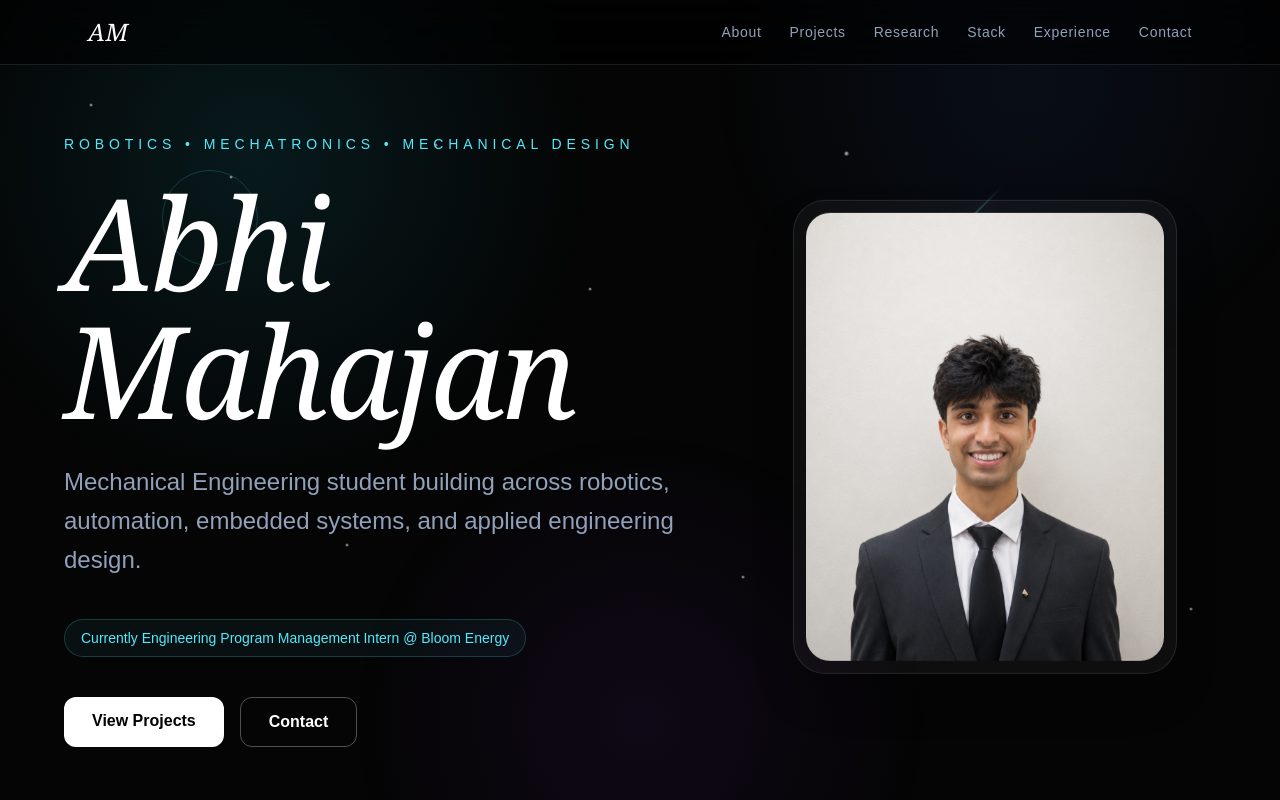
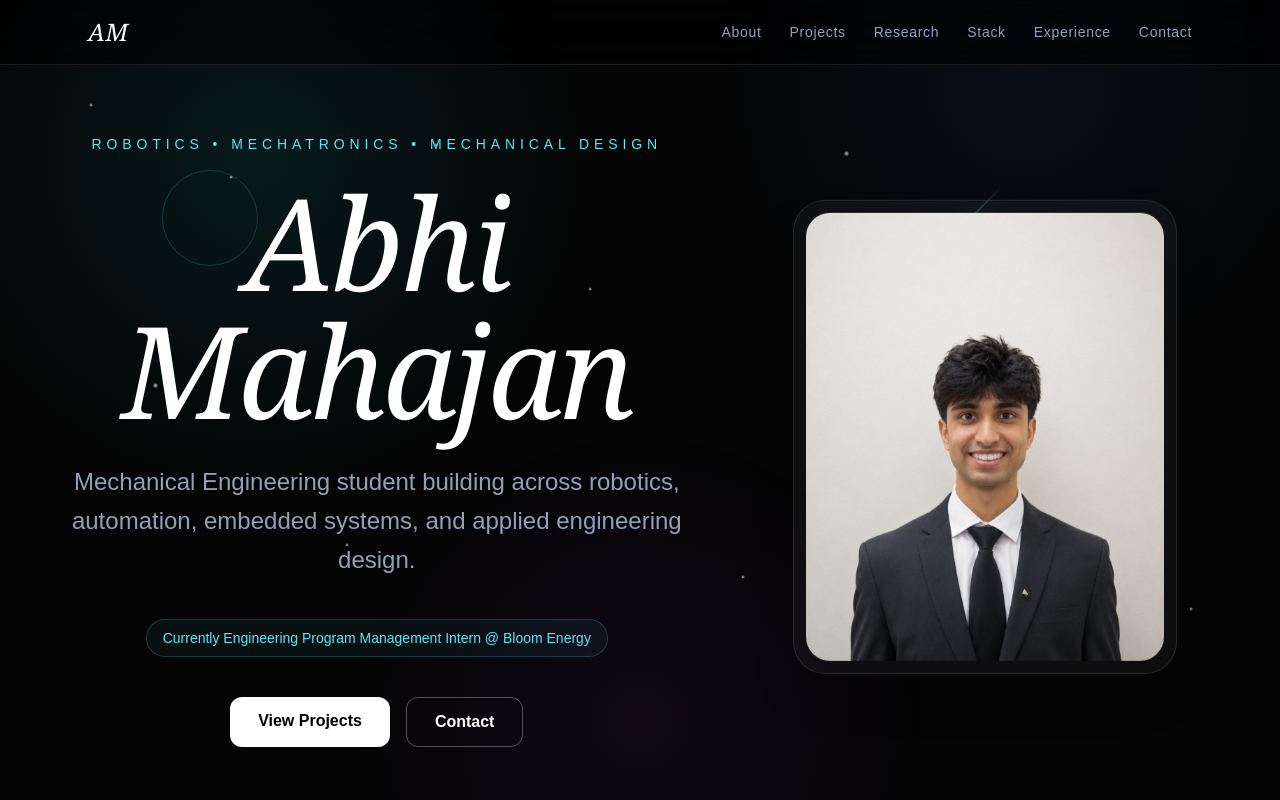
Before and after one commit to abhimahajan-1/portfolio, a Next.js app: page / in a window 1280 px wide. Shown: the top 800 px of the page. Built offline with nearby package versions, Linux system fonts and the light colour scheme.

Commit message:
Refine hero layout and buttons

```diff
--- a/app/page.tsx
+++ b/app/page.tsx
@@ -487,8 +487,7 @@ export default function Home() {
         </div>
 
         <div className="relative z-10 grid max-w-6xl items-center gap-16 lg:grid-cols-[1.15fr_0.85fr]">
-          <div className="animate-fadeIn text-center lg:text-left">
-            <p className="mb-6 text-sm uppercase tracking-[0.35em] text-cyan-300">
+          <div className="animate-fadeIn text-center">            <p className="mb-6 text-sm uppercase tracking-[0.35em] text-cyan-300">
               Robotics • Mechatronics • Mechanical Design
             </p>
 
@@ -505,8 +504,7 @@ export default function Home() {
               Currently Engineering Program Management Intern @ Bloom Energy
             </div>
 
-            <div className="flex flex-col justify-center gap-4 sm:flex-row lg:justify-start">
-              <a
+            <div className="flex flex-col justify-center gap-4 sm:flex-row">              <a
                 href="#featured"
                 className="rounded-xl bg-white px-7 py-3 font-semibold text-black transition hover:scale-105 hover:bg-cyan-200"
               >
```
